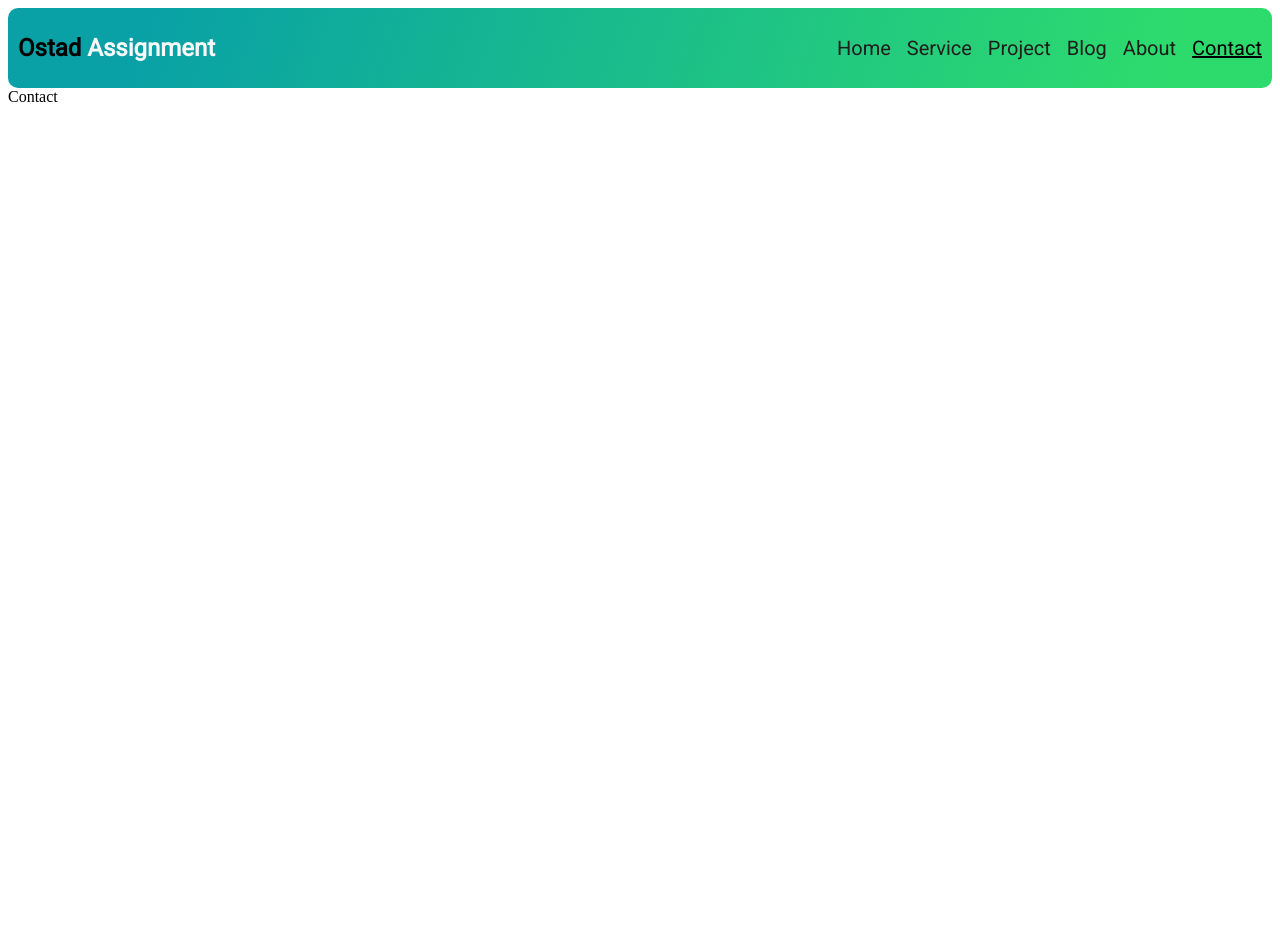
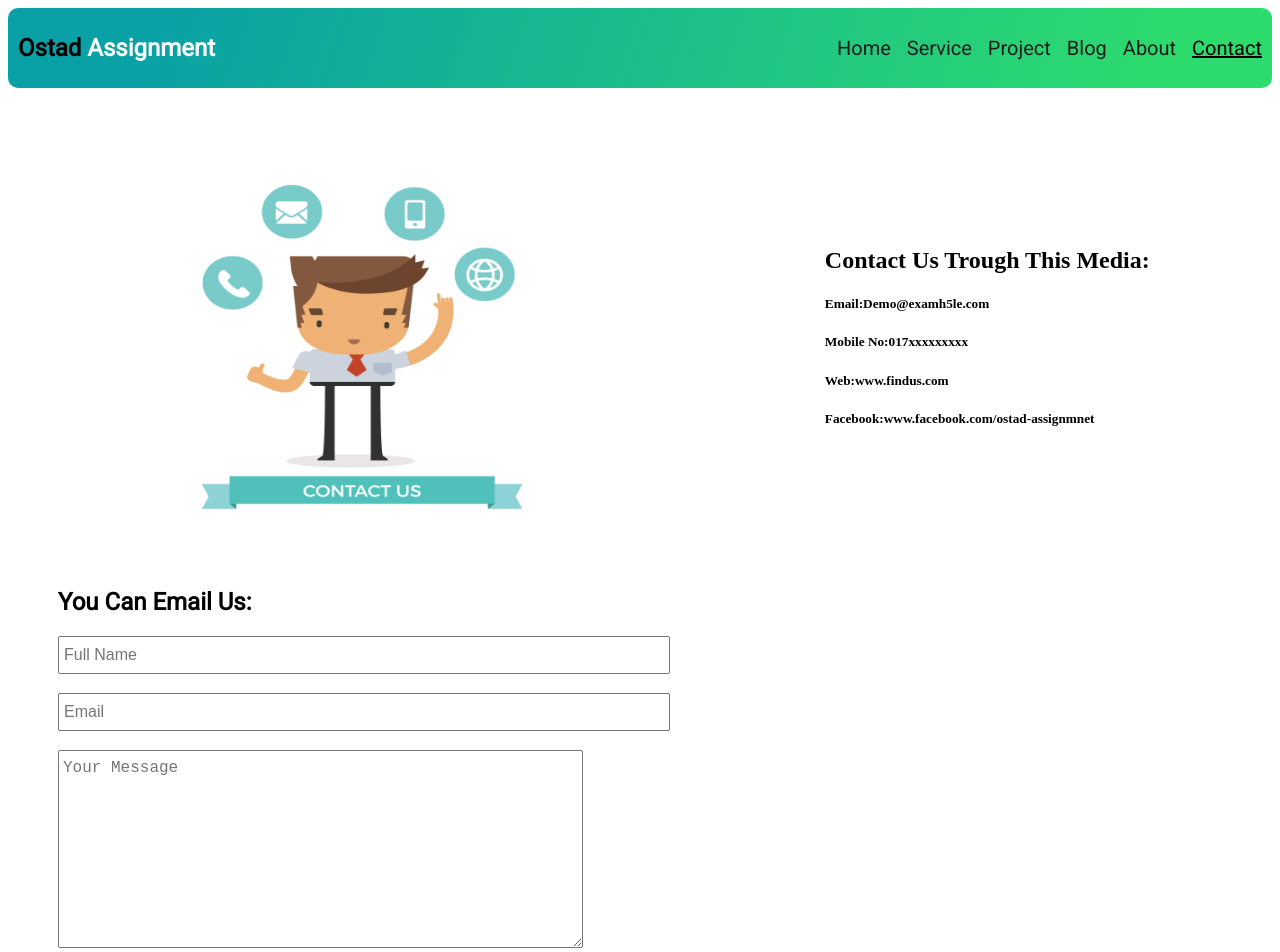
Before and after one commit to sholayman99/ostad_assignment_11, a React (Vite) app: page /contact in a window 1280 px wide. Shown: the top 952 px of the page. Before the commit the page ends 800 px from the top, so only its background shows below. Built offline with nearby package versions, Linux system fonts and the light colour scheme.

Commit message:
about blog and contact page completed

```diff
--- /dev/null
+++ b/src/assets/css/ContactForm.css
@@ -0,0 +1,17 @@
+@import url("https://fonts.googleapis.com/css?family=Roboto&display=swap");
+
+.form-container{
+    margin: 50px;
+    font-family: "Roboto";
+
+}
+
+.form-container input{
+    padding: 8px 4px;
+    font-size: 16px;
+    width: 600px;
+}
+.form-container textarea{
+    padding: 8px 4px;
+    font-size: 16px;
+}
--- /dev/null
+++ b/src/assets/css/ContactText.css
@@ -0,0 +1,11 @@
+.con-container{
+  display: flex;
+  justify-content: space-around;
+  align-items: center;
+  margin-top: 50px;
+}
+
+.con-container img{
+    height: 400px;
+    width: 450px;
+}
--- /dev/null
+++ b/src/components/AboutUs.jsx
@@ -0,0 +1,39 @@
+const AboutUs = () => {
+  return (
+    <div style={{textAlign:"justify" , padding:"40px"}} >
+      <h1>Why Shoud We Learn ReactJS?</h1>
+      <h3>
+        ReactJS is a JavaScript library for building user interfaces. It was
+        created by Facebook and is now maintained by a large community of
+        developers. React allows developers to build reusable UI components and
+        manage the state of their applications in an efficient way. ReactJS is a
+        good choice to learn for a number of reasons including:
+      </h3>
+      <h5>
+        1.Flexibility: React is a JavaScript library, which means it can be used
+        to build a wide variety of applications, from simple websites to complex
+        web applications and mobile apps. It also works well with other
+        libraries and frameworks, making it easy to integrate into existing
+        projects.
+      </h5>
+      <h5>
+        2.Performance: React uses a virtual DOM, which optimizes updates and
+        reduces the number of re-renders. This can lead to faster load times and
+        a smoother user experience.
+      </h5>
+      <h5>
+        3. Reusable Components: React allows developers to build reusable UI
+        components, which can be easily shared and reused across different
+        projects. This can save a significant amount of time and effort in the
+        development process.
+      </h5>
+      <h5>
+        4.Popularity: React is one of the most popular JavaScript libraries,
+        with a large and active community. This means that there are many
+        resources available for learning and troubleshooting.
+      </h5>
+    </div>
+  );
+};
+
+export default AboutUs;
--- /dev/null
+++ b/src/components/ContactForm.jsx
@@ -0,0 +1,60 @@
+import { useState } from "react";
+import "../assets/css/ContactForm.css";
+
+const ContactForm = () => {
+  const [formObj, setFormObj] = useState({
+    name: "",
+    email: "",
+    message: "",
+  });
+
+  const inputChange = (key, value) => {
+    setFormObj((preObj) => ({
+      ...preObj,
+      [key]: value,
+    }));
+  };
+
+  const submitData = (e) => {
+    e.preventDefault();
+    console.log(formObj);
+    alert(JSON.stringify(formObj));
+  };
+
+  return (
+    <div className="form-container">
+        <h2>You Can Email Us:</h2>
+      <form onSubmit={submitData}>
+        <input
+          type="text"
+          onChange={(e) => inputChange("name", e.target.value)}
+          value={formObj.name}
+          placeholder="Full Name"
+        />
+        <br />
+        <br />
+        <input
+          type="text"
+          onChange={(e) => inputChange("email", e.target.value)}
+          value={formObj.email}
+          placeholder="Email"
+        />
+        <br />
+        <br />
+
+        <textarea
+          onChange={(e) => inputChange("message", e.target.value)}
+          rows={10}
+          cols={50}
+          value={formObj.message}
+          placeholder="Your Message"
+        ></textarea>
+        <br />
+        <br />
+        <input type="submit" value={"Submit"} />
+      </form>
+    </div>
+  );
+};
+
+export default ContactForm;
--- /dev/null
+++ b/src/components/ContactText.jsx
@@ -0,0 +1,18 @@
+import contact from "../assets/images/contact.jpg"
+import "../assets/css/ContactText.css"
+const ContactText = () => {
+    return (
+        <div className="con-container">
+           <img src={contact} />
+           <div>
+            <h2>Contact Us Trough This Media:</h2>
+            <h5>Email:Demo@examh5le.com</h5>
+            <h5>Mobile No:017xxxxxxxxx</h5>
+            <h5>Web:www.findus.com</h5>
+            <h5>Facebook:www.facebook.com/ostad-assignmnet</h5>
+           </div>
+        </div>
+    );
+};
+
+export default ContactText;
--- /dev/null
+++ b/src/components/Post.jsx
@@ -0,0 +1,33 @@
+import { useEffect, useState } from "react";
+
+const Post = () => {
+  const [posts, setPosts] = useState([]);
+
+  useEffect(() => {
+    (async () => {
+      let res = await fetch("https://jsonplaceholder.org/posts");
+      let result = await res.json();
+      setPosts(result);
+    })();
+  }, []);
+
+  return (
+    <div style={{padding:"50px"}} >
+        <h2>All Posts</h2>
+      <table>
+        {posts.map((post, index) => (
+          <tbody key={index}>
+            <id>{post.id} </id>
+            <td>{post.slug} </td>
+            <td>{post.title} </td>
+            <td>
+                <img src={post.url} />
+            </td>
+          </tbody>
+        ))}
+      </table>
+    </div>
+  );
+};
+
+export default Post;
--- a/src/pages/About.jsx
+++ b/src/pages/About.jsx
@@ -1,3 +1,6 @@
+import AboutUs from "../components/AboutUs";
+import ContactText from "../components/ContactText";
+import Footer from "../components/Footer";
 import Navbar from "../components/Navbar";
 
 
@@ -5,7 +8,9 @@ const About = () => {
     return (
         <div>
            <Navbar />
-           <h1>This is About</h1>
+           <AboutUs />
+           <ContactText />
+           <Footer />
         </div>
     );
 };
--- a/src/pages/Blog.jsx
+++ b/src/pages/Blog.jsx
@@ -1,11 +1,16 @@
+import AboutUs from "../components/AboutUs";
+import Footer from "../components/Footer";
 import Navbar from "../components/Navbar";
+import Post from "../components/Post";
 
 
 const Blog = () => {
     return (
         <div>
           <Navbar />
-          <h1>This is Blog</h1>
+          <Post />
+          <AboutUs />
+          <Footer />
         </div>
     );
 };
--- a/src/pages/Contact.jsx
+++ b/src/pages/Contact.jsx
@@ -1,11 +1,17 @@
+import ContactForm from "../components/ContactForm";
+import ContactText from "../components/ContactText";
+import Footer from "../components/Footer";
 import Navbar from "../components/Navbar";
+
 
 
 const Contact = () => {
     return (
         <div>
             <Navbar />
-          Contact
+            <ContactText />
+            <ContactForm />
+            <Footer />
         </div>
     );
 };
```
Also changed, not shown: src/assets/images/contact.jpg (added).
